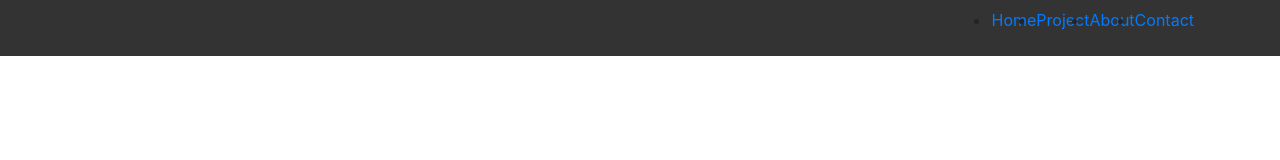
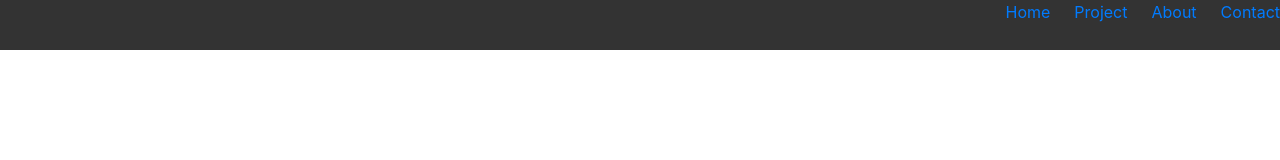
Before and after one commit to SirapobM/Web-practice, a plain HTML site: page web1/index.html in a window 1280 px wide. Drawn offline with nearby package versions, Linux system fonts and the light colour scheme.

Commit message:
ปรับปรุงโครงสร้าง HTML และ CSS สำหรับ navbar ในหน้า Portfolio

```diff
--- a/web1/index.html
+++ b/web1/index.html
@@ -12,7 +12,7 @@
 
 <body>
     <nav>
-        <div class="navbar">
+        <div class="custom-navbar">
             <ul class="menu">
                 <li><a href="#">Home</a></li>
                 <li><a href="#">Project</a></li>
@@ -20,10 +20,6 @@
                 <li><a href="#">Contact</a></li>
             </ul>
         </div>
-
-
-
-
     </nav>
 
     <main>
--- a/web1/styles.css
+++ b/web1/styles.css
@@ -8,12 +8,15 @@ nav {
     background-color: #333;
 }
 
-.navbar {
+.custom-navbar {
     margin: 0 auto;
-    max-width: 1140px;
-    justify-content: right;
+    height: 50px;
 }
 
 .menu {
     display: flex;
+    gap: 24px;
+    list-style: none;
+    justify-content: right;
+    align-items: center;
 }
```
